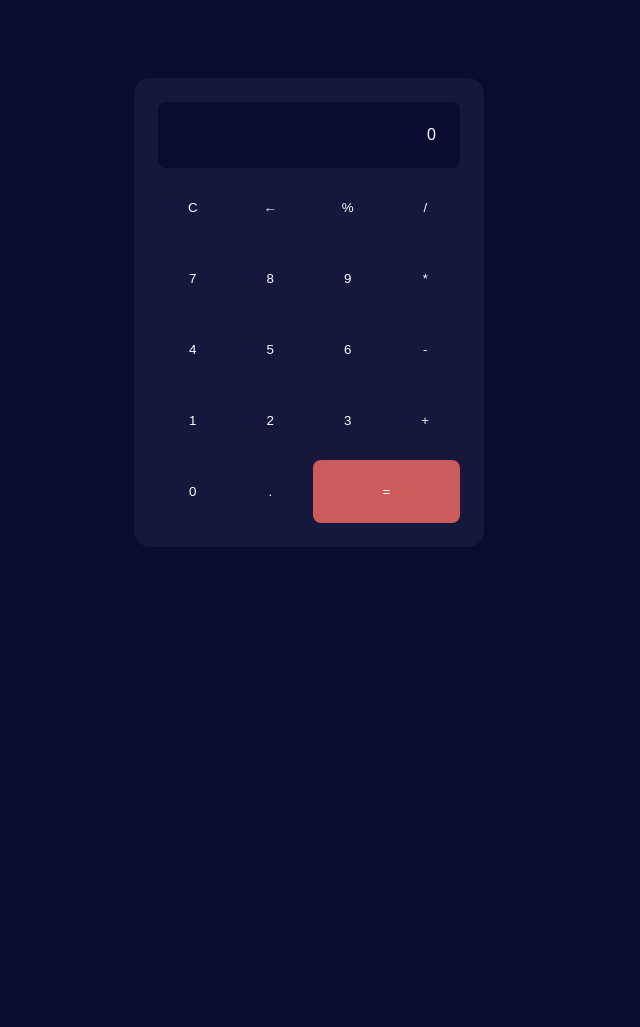
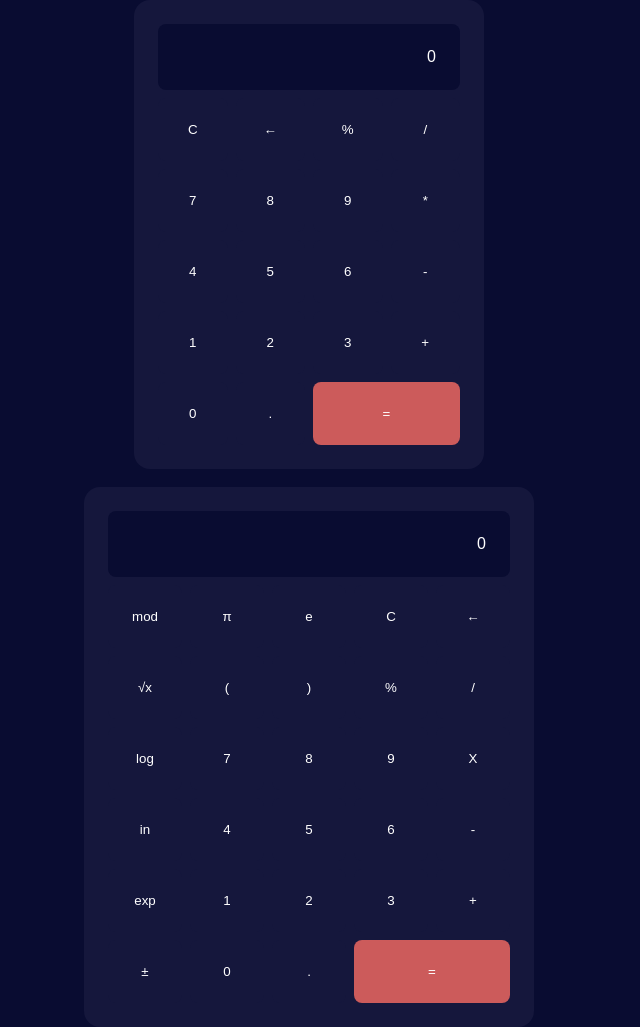
Before and after one commit to sebastian-salinas/ToolHub, a plain HTML site: page html/index.html in a window 1280 px wide. Shown: the whole page, without its empty margins (331-971 px from the left). Before the commit the page ends 800 px from the top, so only its background shows below. Drawn offline with Linux system fonts and the light colour scheme.

Commit message:
Second commit, adding the second calculator option

```diff
--- a/html/index.html
+++ b/html/index.html
@@ -32,7 +32,7 @@
       <button id="igual" class="btn">=</button>
     </div>
     <br />
-    <!-- <div class="calc_cient">
+    <div class="calc_cient">
       <div class="display">0</div>
       <button class="btn">mod</button>
       <button class="btn">π</button>
@@ -63,6 +63,6 @@
       <button id="cero" class="btn">0</button>
       <button class="btn">.</button>
       <button id="igual_cient" class="btn">=</button>
-    </div> -->
+    </div>
   </body>
 </html>
```
